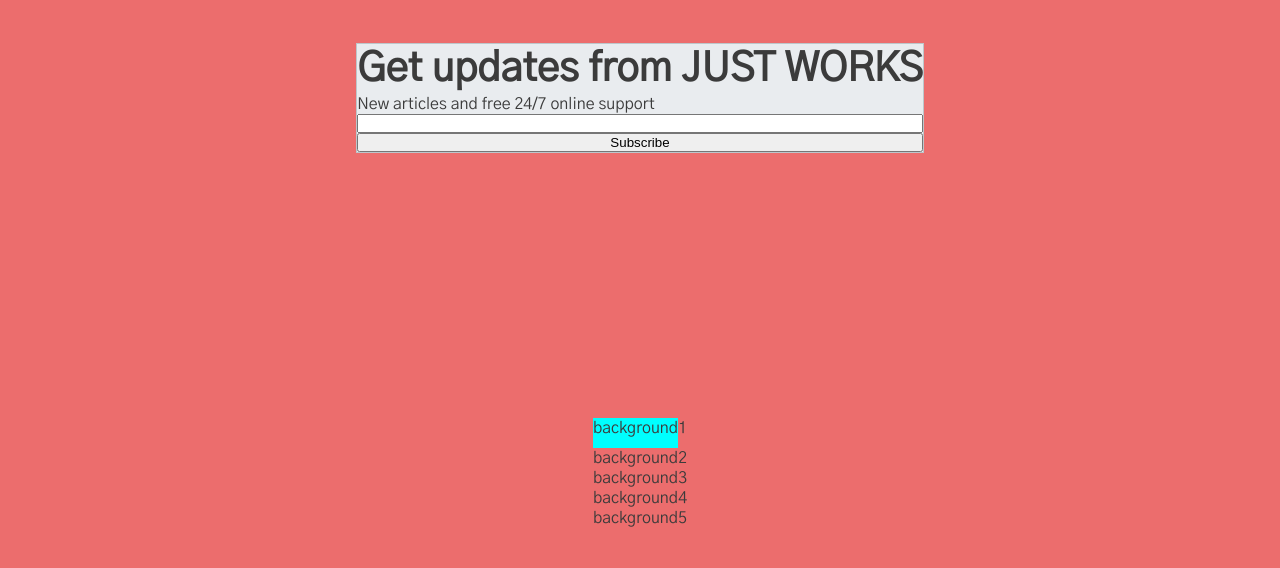
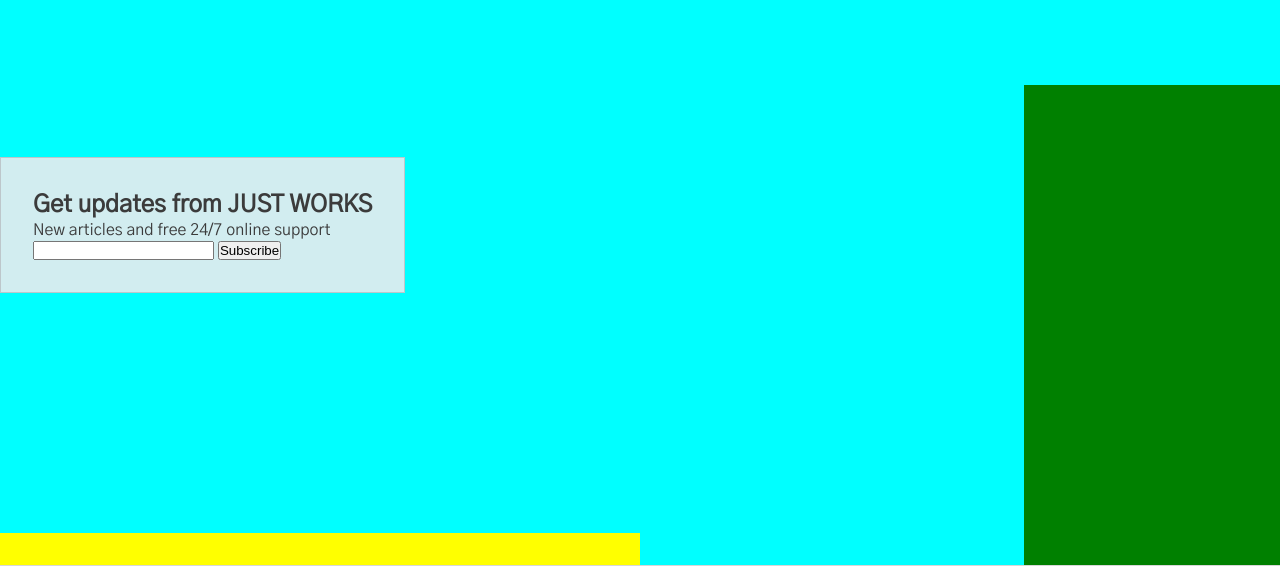
Before and after one commit to tayapro/just-works, a plain HTML site: page index.html in a window 1280 px wide. Shown: the part 1585-2153 px from the top of the page. Drawn offline with nearby package versions, Linux system fonts and the light colour scheme.

Commit message:
Create subscription section layout

```diff
--- a/assets/css/style.css
+++ b/assets/css/style.css
@@ -233,34 +233,62 @@ main {
 #subscription {
     display: flex;
     flex-direction: column;
-    align-items: center;
     justify-content: space-around;
     width: 100%;
-    height: 100dvh;
+    height: 85dvh;
     background-color: rgb(236, 109, 109);
+    /* background: url("../images/subscribe_background.png") no-repeat center center/cover; */
+}
+
+#subscription-card {
+
 }
 
 #subscription-card {
     display: flex;
     flex-direction: column;
-    background-color: rgb(233,236,239);
+    position: absolute;
+    background-color: rgba(233,236,239, 0.9);
     border: 1px solid rgb(189,199,203);
     z-index: 98;
+    padding: 2rem;
 }
 
 #subscription-backgrounds {
+    width: 100%;
+    height: 85dvh;
+    background-color: aqua;
     display: flex;
     flex-direction: column;
-    margin-top: -50px;
+    justify-content: space-between;
 }
 
-.backgrounds {
-    width: 90%;
+#subscription-background1{
+    display: flex;
+    width: 5rem;
+    height: 7rem;
+    justify-content: left;
+    background-color: azure;
 }
 
-#subscription-background1 {
-    height: 30px;
-    background-color: aqua;
+#subscription-background2{
+    display: flex;
+    flex-direction: row;
+    justify-content: space-between;
+    align-items: flex-end;
+}
+
+#subscription-background21{
+    width: 50%;
+    height: 2rem;
+    background-color: yellow;
+}
+
+#subscription-background22{
+    width: 20%;
+    height: 60dvh;
+    /* height: 100rem; */
+    background-color: green;
 }
 
 #about, #lifehacks, #subscription-subscribe {
--- a/index.html
+++ b/index.html
@@ -125,26 +125,20 @@
         <!-- Subscription section-->
         <section id="subscription">
             <div id="subscription-card">
-                <h1>Get updates from JUST WORKS</h1>
-                <p>New articles and free 24/7 online support</p>
-                <input type="email">
-                <button>Subscribe</button>
+                <div id="subscription-greeting">
+                    <h2>Get updates from JUST WORKS</h2>
+                    <p>New articles and free 24/7 online support</p>
+                </div>
+                <div id="subscription-email">
+                    <input type="email">
+                    <button>Subscribe</button>
+                </div>
             </div>
             <div id="subscription-backgrounds">
-                <div id="subscription-background1" class="backgrounds">
-                    background1
-                </div>
-                <div id="subscription-background2"  class="backgrounds">
-                    background2
-                </div>
-                <div id="subscription-background3"  class="backgrounds">
-                    background3
-                </div>
-                <div id="subscription-background4"  class="backgrounds">
-                    background4
-                </div>
-                <div id="subscription-background5"  class="backgrounds">
-                    background5
+                <div id="subscription-background1"></div>
+                <div id="subscription-background2">
+                    <div id="subscription-background21"></div>
+                    <div id="subscription-background22"></div>
                 </div>
             </div>
         </section>
```
Also changed, not shown: 1 other file.
